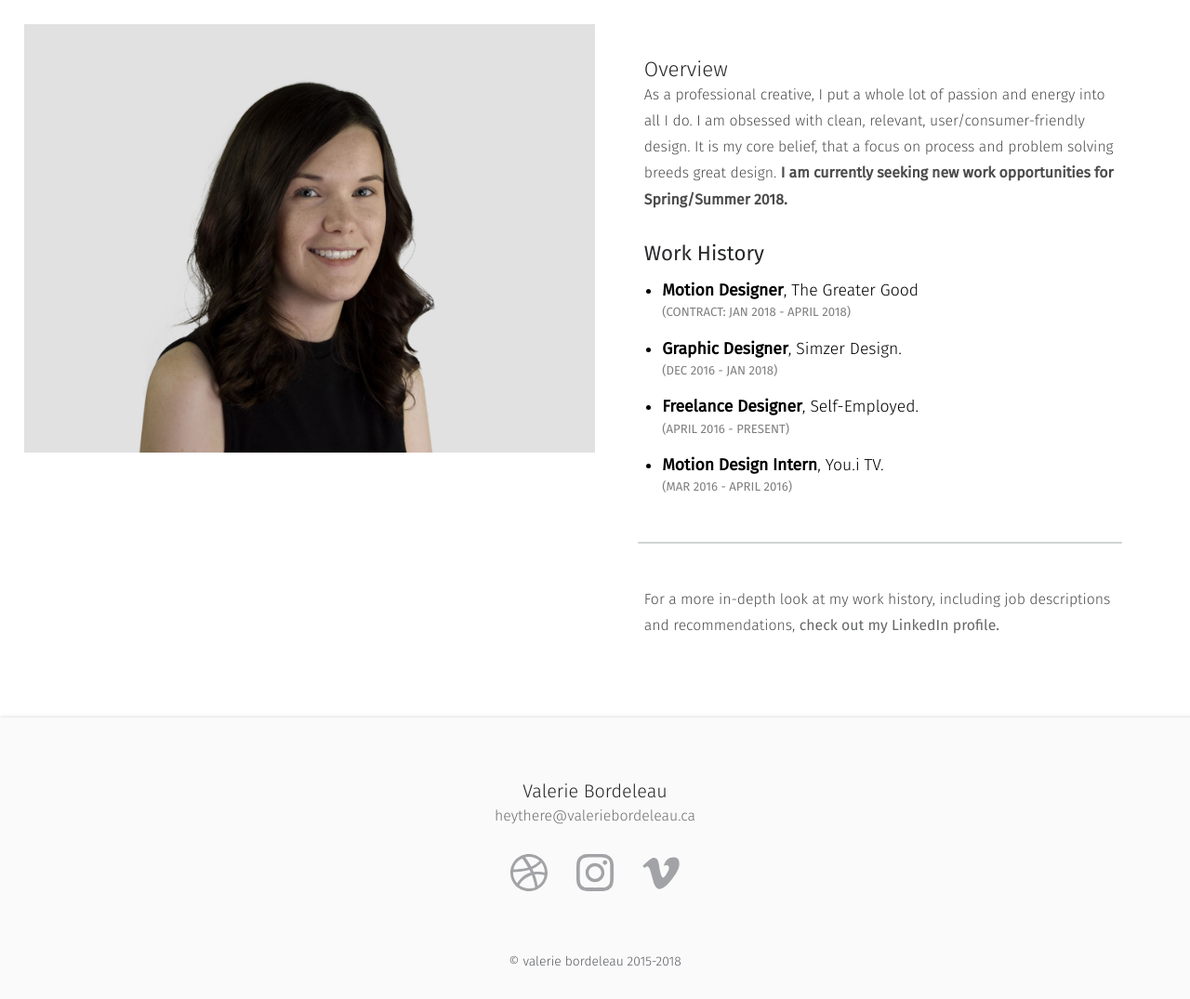
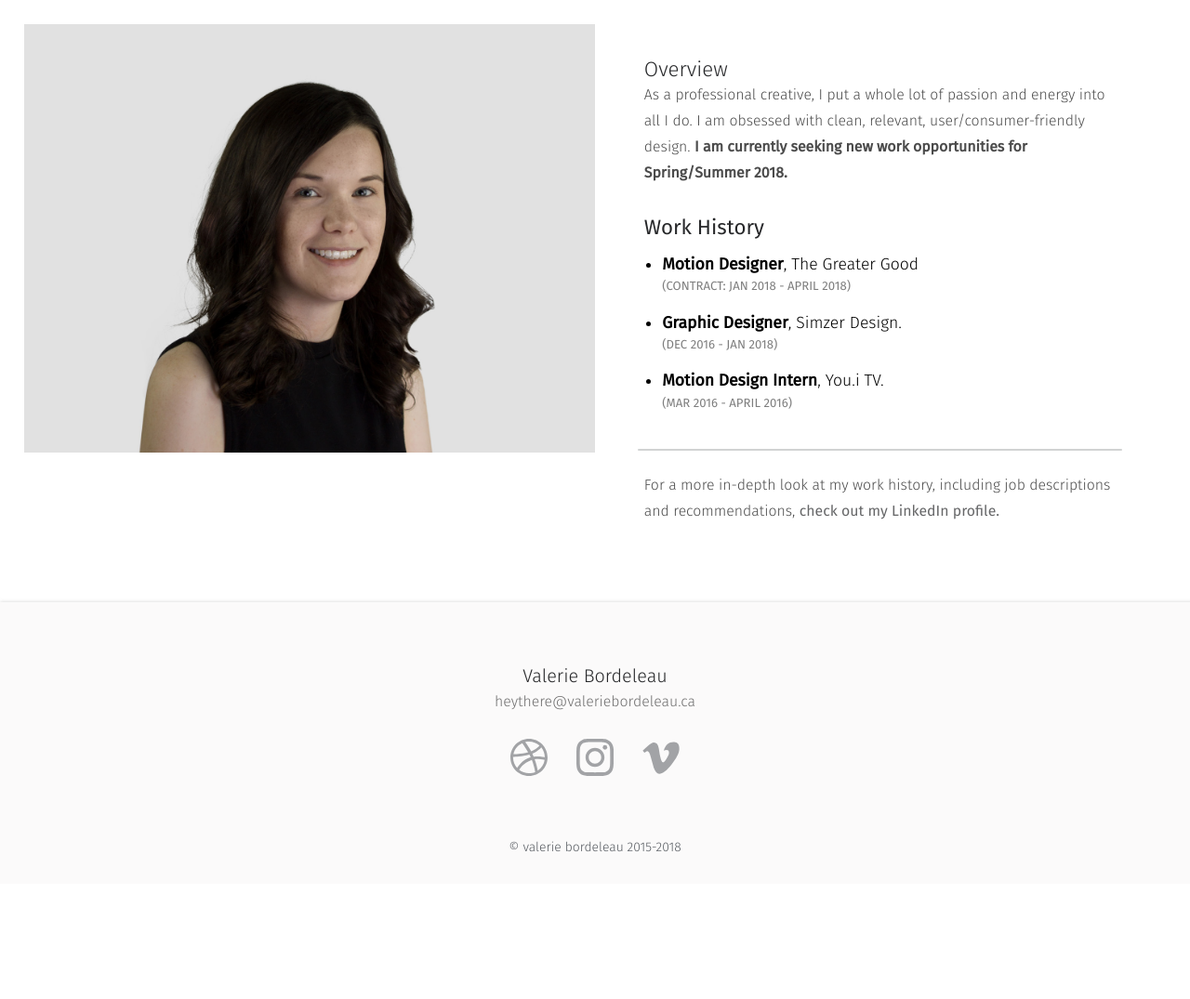
Before and after one commit to valeriebordeleau/portfolioNew, a Jekyll site: the page built from about.html, in a window 1280 px wide and 1400 px high, scrolled down 291 px. Shown: the part 325-1400 px from the top of the window at 93% size. Built offline with Jekyll 4.4.1, drawn with Linux system fonts in a browser that asks for light colours; comment, search, counter and statistics services are not loaded; after the commit the page ends 1567 px from its top, so only the background shows below that.

Commit message:
Content changes

```diff
--- a/_includes/css/general.css
+++ b/_includes/css/general.css
@@ -1104,7 +1104,7 @@ a:focus {
     background-color: #d1d3d3;
     height: 2px;
     border-radius: 100em;
-    margin: 2.6rem;
+    margin: 0, 2.6rem;
 }
 
 .only-sm {
--- a/about.html
+++ b/about.html
@@ -25,24 +25,28 @@ title: Valerie Bordeleau Graphic Design · Ottawa, ON
 
     <div class="unit unit-s-1 unit-l-1-2 aboutText">
         <h4 class="push-0 gutter-2">Overview</h4>
-            <p class="gutter-2 push-0">As a professional creative, I put a whole lot of passion and energy into all I do. I am obsessed with clean, relevant, user/consumer-friendly design. It is my core belief, that a focus on process and problem solving breeds great design. <strong>I am currently seeking new work opportunities for Spring/Summer 2018. </strong></p>
+            <p class="gutter-2 push-0">As a professional creative, I put a whole lot of passion and energy into all I do. I am obsessed with clean, relevant, user/consumer-friendly design. <strong>I am currently seeking new work opportunities for Spring/Summer 2018. </strong></p>
 
         <h4 class="gutter-2 push-half stronger">Work History</h4>
 
-        <ul class="aboutList gutter-2">
+        <ul class="aboutList gutter-2 grid">
 
+            <div class="unit unit-xs-1">
                 <li class="push-0 aboutListItem1"><strong>Motion Designer</strong>, <br class="only-sm">The Greater Good</li>
                 <h6 class="date  push-half aboutListItem2">(Contract: Jan 2018 - April 2018)</h6>
+            </div>
 
+            <div class="unit unit-xs-1">
                 <li class="push-0 aboutListItem1"><strong>Graphic Designer</strong>, <br class="only-sm">Simzer Design.</li>
                 <h6 class="date push-half aboutListItem2">(Dec 2016 - Jan 2018)</h6>
+            </div>
 
-                <li class="push-0 aboutListItem1"><strong>Freelance Designer</strong>, <br class="only-sm">Self-Employed.</li>
-                <h6 class="date  push-half aboutListItem2">(April 2016 - Present)</h6>
 
+
+            <div class="unit unit-xs-1">
                 <li class="push-0 aboutListItem1"><strong>Motion Design Intern</strong>, <br class="only-sm">You.i TV.</li>
                 <h6 class="date  push-half aboutListItem2">(Mar 2016 - April 2016)</h6>
-
+            </div>
 
 
         </ul>
```
Also changed, not shown: 2 other files.
